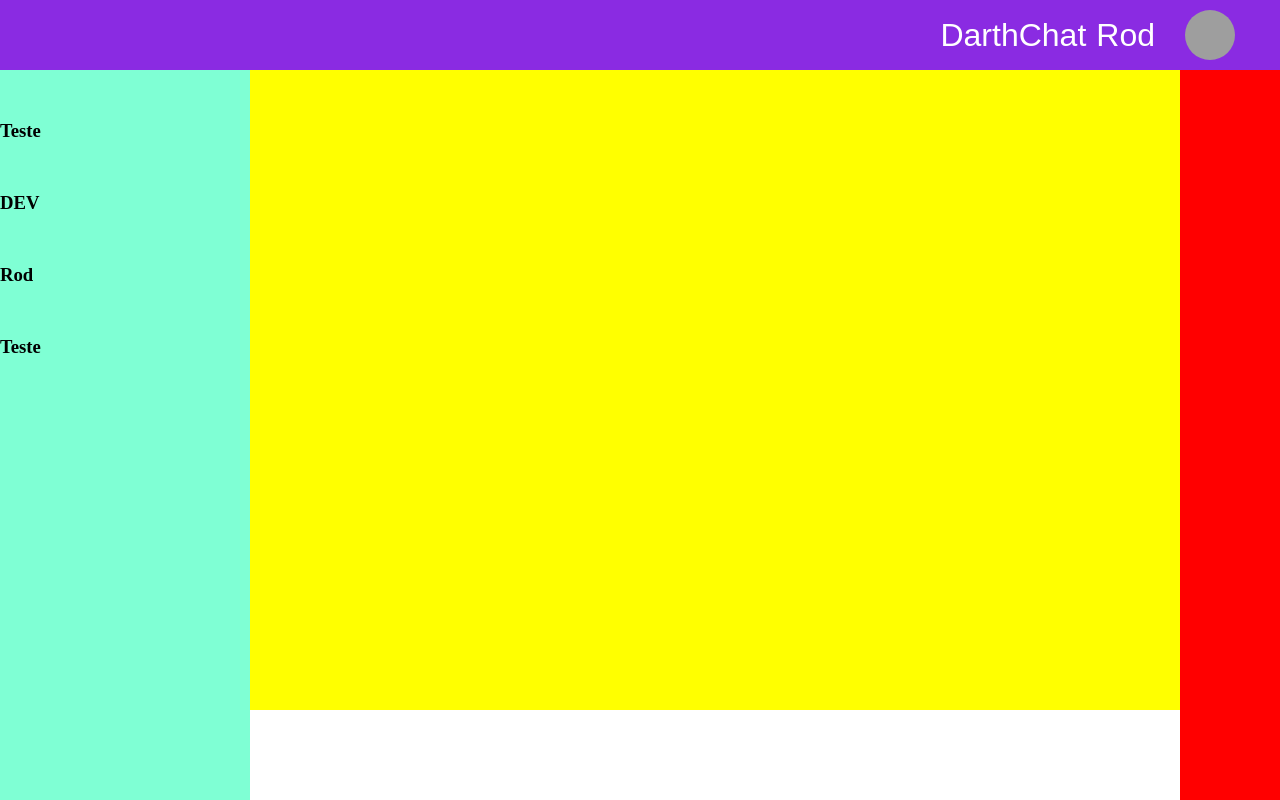
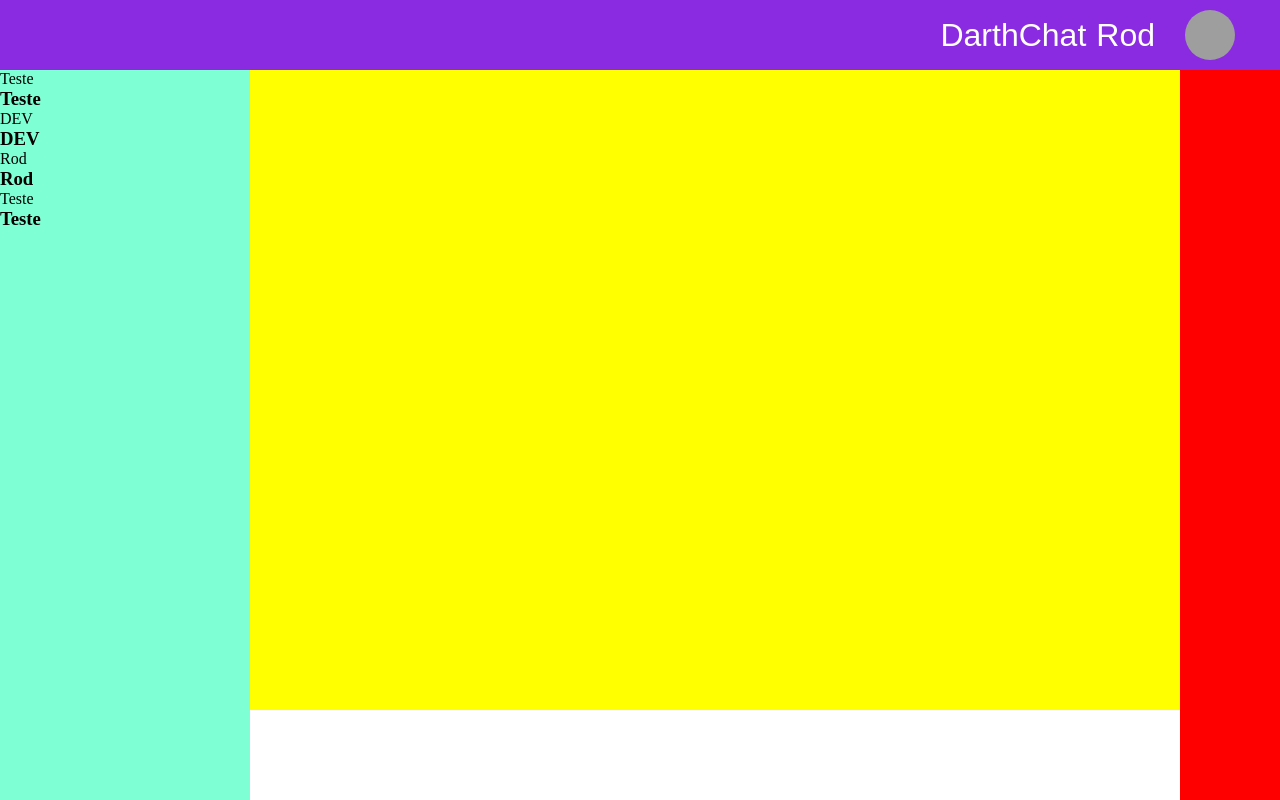
Before and after one commit to rodcordeiro/rchat, a React (Create React App) app: page /chat in a window 1280 px wide. Built offline with nearby package versions, Linux system fonts and the light colour scheme; grey boxes are pictures that could not be loaded.

Commit message:
Fix workflow issues

```diff
--- a/src/Components/Rooms/RoomIcon.tsx
+++ b/src/Components/Rooms/RoomIcon.tsx
@@ -1,3 +1,4 @@
+import { ProviderProps } from 'react';
 import styled from 'styled-components';
 //background-image: url('${props=>props.picture}');
 const RoomIcon = styled.div`
@@ -9,6 +10,11 @@ const RoomIcon = styled.div`
     width: 50px;
 `;
 
+const Room = (props: any)=>(
+    <>
+        {props.text}
+    </>
+)
 export {
-    RoomIcon
+    Room
 }
--- a/src/Pages/Chat/index.tsx
+++ b/src/Pages/Chat/index.tsx
@@ -1,7 +1,7 @@
 import React from 'react';
 import './style.css';
 
-import { RoomIcon } from '../../Components/Rooms/RoomIcon'
+import { Room } from '../../Components/Rooms/RoomIcon'
 
 import Header from '../../Components/header';
 
@@ -36,7 +36,7 @@ function Chat() {
         {
           rooms.map(room=>(
               <div key={room.id}>
-                <RoomIcon />
+                <Room text={room.name} />
                 <h3>{room.name}</h3>
               </div>
             )
```
